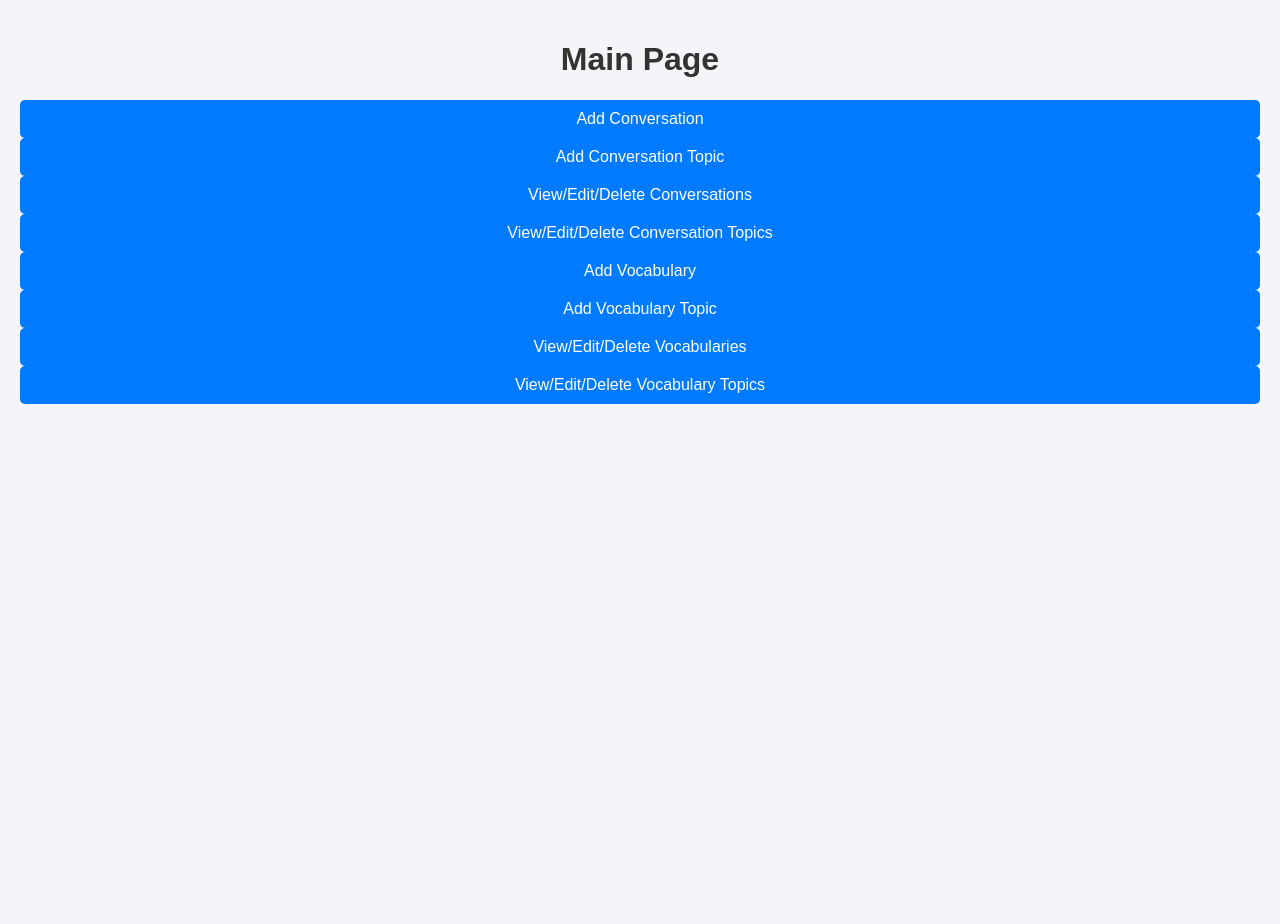
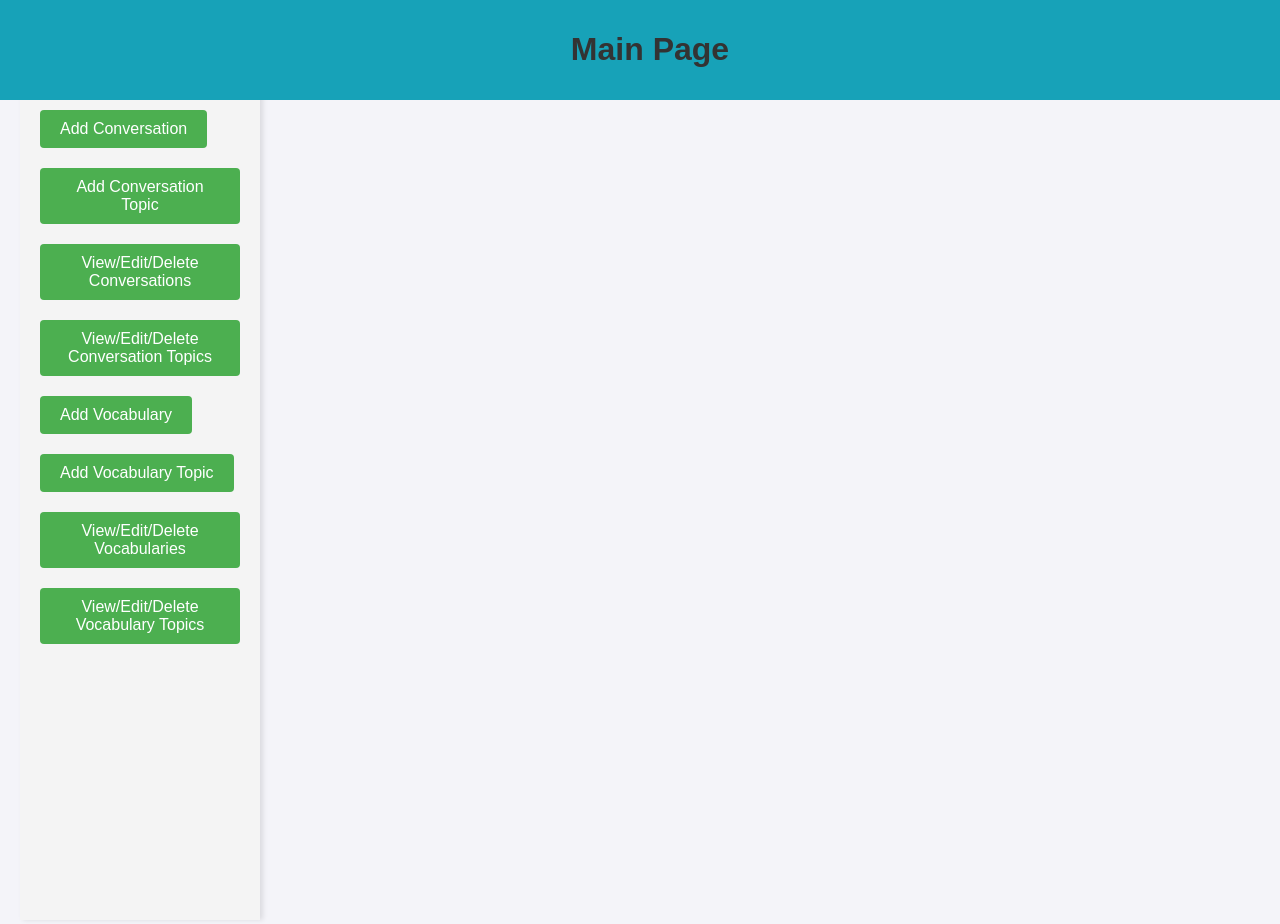
Before and after one commit to zctool/English-AI-Practice, a Flask app: page / in a window 1280 px wide. Before the commit the page ends 404 px from the top, so only its background shows below. Run offline with Flask 3, Linux system fonts and the light colour scheme.

Commit message:
修改管理者頁面css
修改網頁框架和css

```diff
--- a/管理者功能/requirements.txt
+++ b/管理者功能/requirements.txt
@@ -1,5 +1,4 @@
 Flask
 Flask-SQLAlchemy
 PyMySQL
-mysql-connector -python
---user cursor
+mysql-connector
--- a/管理者功能/static/style.css
+++ b/管理者功能/static/style.css
@@ -1,66 +1,259 @@
 body {
-    font-family: Arial, sans-serif;
+  font-family: "Arial", sans-serif;
   background-color: #f4f4f9;
   margin: 0;
   padding: 20px;
 }
 
 h1 {
+  color: #333;
   text-align: center;
-    color: #333;
+}
+
+button {
+  background-color: #4caf50;
+  color: white;
+  padding: 10px 20px;
+  margin: 10px;
+  border: none;
+  border-radius: 4px;
+  cursor: pointer;
+  font-size: 16px;
+  display: inline-block;
+  transition: background-color 0.3s;
+}
+
+button:hover {
+  background-color: #55b0de;
 }
 
 form {
+  background-color: white;
+  padding: 20px;
+  margin: 20px auto;
+  border-radius: 4px;
+  box-shadow: 0 2px 4px rgba(0, 0, 0, 0.1);
   max-width: 600px;
-    margin: auto;
-    background: #fff;
-    padding: 20px;
-    border-radius: 8px;
-    box-shadow: 0 0 10px rgba(0, 0, 0, 0.1);
 }
 
 label {
   display: block;
   margin-top: 10px;
+  margin-bottom: 5px;
+  font-weight: bold;
 }
 
-input[type="text"], select, input[type="file"] {
+input[type="text"],
+input[type="number"],
+select,
+input[type="file"] {
   width: 100%;
   padding: 10px;
-    margin-top: 5px;
-    margin-bottom: 20px;
-    border-radius: 5px;
+  margin-bottom: 10px;
   border: 1px solid #ccc;
+  border-radius: 4px;
+  box-sizing: border-box;
+}
+
+input[type="submit"] {
+  background-color: #4caf50;
+  color: white;
+  padding: 10px 20px;
+  border: none;
+  border-radius: 4px;
+  cursor: pointer;
+  font-size: 16px;
+  transition: background-color 0.3s;
+}
+
+input[type="submit"]:hover {
+  background-color: #45a049;
+}
+
+.flashes {
+  list-style-type: none;
+  padding: 0;
+}
+
+.flashes li {
+  padding: 10px;
+  margin-bottom: 10px;
+  border-radius: 4px;
+}
+
+.flashes li.success {
+  background-color: #d4edda;
+  color: #155724;
+}
+
+.flashes li.danger {
+  background-color: #f8d7da;
+  color: #721c24;
+}
+
+.back-button {
+  background-color: #007bff;
+  color: white;
+  padding: 10px 20px;
+  margin: 10px 0;
+  border: none;
+  border-radius: 4px;
+  cursor: pointer;
+  font-size: 16px;
+  display: inline-block;
+  transition: background-color 0.3s;
+}
+
+.back-button:hover {
+  background-color: #0056b3;
+}
+
+.container {
+  text-align: center;
+}
+
+button,
+input[type="submit"],
+.back-button {
+  display: inline-block;
+}
+
+body {
+  font-family: "Arial", sans-serif;
+  background-color: #f4f4f9;
+  margin: 0;
+  padding: 20px;
+}
+
+h1 {
+  color: #333;
+  text-align: center;
+}
+
+#sentences-container {
+  max-width: 800px;
+  margin: 0 auto;
+}
+
+.sentence {
+  background-color: white;
+  padding: 20px;
+  margin: 20px 0;
+  border-radius: 4px;
+  box-shadow: 0 2px 4px rgba(0, 0, 0, 0.1);
 }
 
 button {
-    display: block;
-    width: 100%;
-    padding: 10px;
-    background-color: #007bff;
+  background-color: #4caf50;
   color: white;
+  padding: 10px 20px;
+  margin: 10px 0;
   border: none;
-    border-radius: 5px;
+  border-radius: 4px;
   cursor: pointer;
   font-size: 16px;
+  transition: background-color 0.3s;
 }
 
 button:hover {
-    background-color: #0056b3;
+  background-color: #4c9bd3;
 }
 
-a {
-    display: block;
-    text-align: center;
-    margin-top: 20px;
-    color: #007bff;
-    text-decoration: none;
+input[type="text"] {
+  width: 100%;
+  padding: 10px;
+  margin-bottom: 10px;
+  border: 1px solid #ccc;
+  border-radius: 4px;
+  box-sizing: border-box;
 }
 
-a:hover {
-    text-decoration: underline;
+audio {
+  width: 100%;
+  margin-top: 10px;
+}
+header {
+  width: 100%;
+  background-color: #17a2b8;
+  padding: 10px;
+  text-align: center;
+  position: fixed;
+  top: 0;
+  left: 0;
+  right: 0;
+  z-index: 1000; /* 确保头部在滚动时保持在顶部 */
+}
+.sidebar {
+  width: 200px;
+  background-color: #f4f4f4;
+  padding: 20px;
+  box-shadow: 3px 0px 5px rgba(0, 0, 0, 0.1);
+  height: 100vh;
+  position: fixed;
+  top: 80px; /* 考虑到header的高度 */
+  bottom: 0;
+  overflow-y: auto; /* 添加滚动条 */
+}
+.content {
+  flex-grow: 1;
+  margin-left: 220px;
+  padding: 20px;
+  padding-top: 60px; /* 留出头部空间 */
+}
+.bn60 {
+  background-color: #2c76c6;
+
+  color: #ffffff;
+  font-size: 1em;
+  font-weight: 600;
+  position: relative;
+  outline: none;
+  border-radius: 50px;
+  display: flex;
+  justify-content: center;
+  align-items: center;
+  cursor: pointer;
+  height: 55px;
+  width: 200px;
+}
+/* 表格基本样式 */
+table {
+  width: 100%; /* 表格宽度占满容器 */
+  border-collapse: collapse; /* 边框合并，使得表格看起来更紧凑 */
+  table-layout: fixed; /* 优化表格的布局 */
 }
 
-.character {
-    margin-bottom: 20px;
+/* 表格头部样式 */
+thead {
+  background-color: #f4f4f4; /* 表头背景色 */
 }
+
+/* 表头单元格样式 */
+th {
+  padding: 10px 15px; /* 单元格内边距 */
+  text-align: left; /* 文字左对齐 */
+  font-weight: bold; /* 字体加粗 */
+  border-bottom: 2px solid #e0e0e0; /* 表头下方的边框 */
+}
+
+/* 表格数据单元格样式 */
+td {
+  padding: 10px 15px; /* 单元格内边距 */
+  text-align: left; /* 文字左对齐 */
+  border-bottom: 1px solid #e0e0e0; /* 单元格之间的边框 */
+}
+
+/* 鼠标悬浮行的样式 */
+tr:hover {
+  background-color: #f0f0f0; /* 鼠标悬浮时的背景色 */
+}
+
+/* 奇数行样式 */
+tr:nth-child(odd) {
+  background-color: #fafafa; /* 奇数行的背景色 */
+}
+
+/* 偶数行样式 */
+tr:nth-child(even) {
+  background-color: #ffffff; /* 偶数行的背景色 */
+}
--- a/管理者功能/templates/index.html
+++ b/管理者功能/templates/index.html
@@ -1,21 +1,56 @@
 <!DOCTYPE html>
 <html lang="en">
-<head>
-    <meta charset="UTF-8">
+  <head>
+    <meta charset="UTF-8" />
     <title>Main Page</title>
-    <link rel="stylesheet" href="{{ url_for('static', filename='style.css') }}">
-</head>
-<body>
-    <div class="container">
-        <h1>Main Page</h1>
-        <button onclick="location.href='{{ url_for('add_conversation') }}';">Add Conversation</button>
-        <button onclick="location.href='{{ url_for('add_conversation_topic') }}';">Add Conversation Topic</button>
-        <button onclick="location.href='{{ url_for('conversations') }}';">View/Edit/Delete Conversations</button>
-        <button onclick="location.href='{{ url_for('conversation_topics') }}';">View/Edit/Delete Conversation Topics</button>
-        <button onclick="location.href='{{ url_for('add_vocabulary') }}';">Add Vocabulary</button>
-        <button onclick="location.href='{{ url_for('add_vocabulary_topic') }}';">Add Vocabulary Topic</button>
-        <button onclick="location.href='{{ url_for('vocabularies') }}';">View/Edit/Delete Vocabularies</button>
-        <button onclick="location.href='{{ url_for('vocabulary_topics') }}';">View/Edit/Delete Vocabulary Topics</button>
+    <link
+      rel="stylesheet"
+      href="{{ url_for('static', filename='style.css') }}"
+    />
+    <script>
+      function changeContent(url) {
+        document.getElementById("mainFrame").src = url;
+      }
+    </script>
+  </head>
+  <body>
+    <header>
+      <h1>Main Page</h1>
+    </header>
+    <div class="sidebar">
+      <button onclick="changeContent('{{ url_for('add_conversation') }}')">
+        Add Conversation
+      </button>
+      <button
+        onclick="changeContent('{{ url_for('add_conversation_topic') }}')"
+      >
+        Add Conversation Topic
+      </button>
+      <button onclick="changeContent('{{ url_for('conversations') }}')">
+        View/Edit/Delete Conversations
+      </button>
+      <button onclick="changeContent('{{ url_for('conversation_topics') }}')">
+        View/Edit/Delete Conversation Topics
+      </button>
+      <button onclick="changeContent('{{ url_for('add_vocabulary') }}')">
+        Add Vocabulary
+      </button>
+      <button onclick="changeContent('{{ url_for('add_vocabulary_topic') }}')">
+        Add Vocabulary Topic
+      </button>
+      <button onclick="changeContent('{{ url_for('vocabularies') }}')">
+        View/Edit/Delete Vocabularies
+      </button>
+      <button onclick="changeContent('{{ url_for('vocabulary_topics') }}')">
+        View/Edit/Delete Vocabulary Topics
+      </button>
     </div>
-</body>
+    <div class="content">
+      <iframe
+        id="mainFrame"
+        src=""
+        style="width: 100%; height: 100vh; border: none"
+      ></iframe>
+    </div>
+  </body>
 </html>
```
Lines whose indentation alone changed are shown as unchanged.
